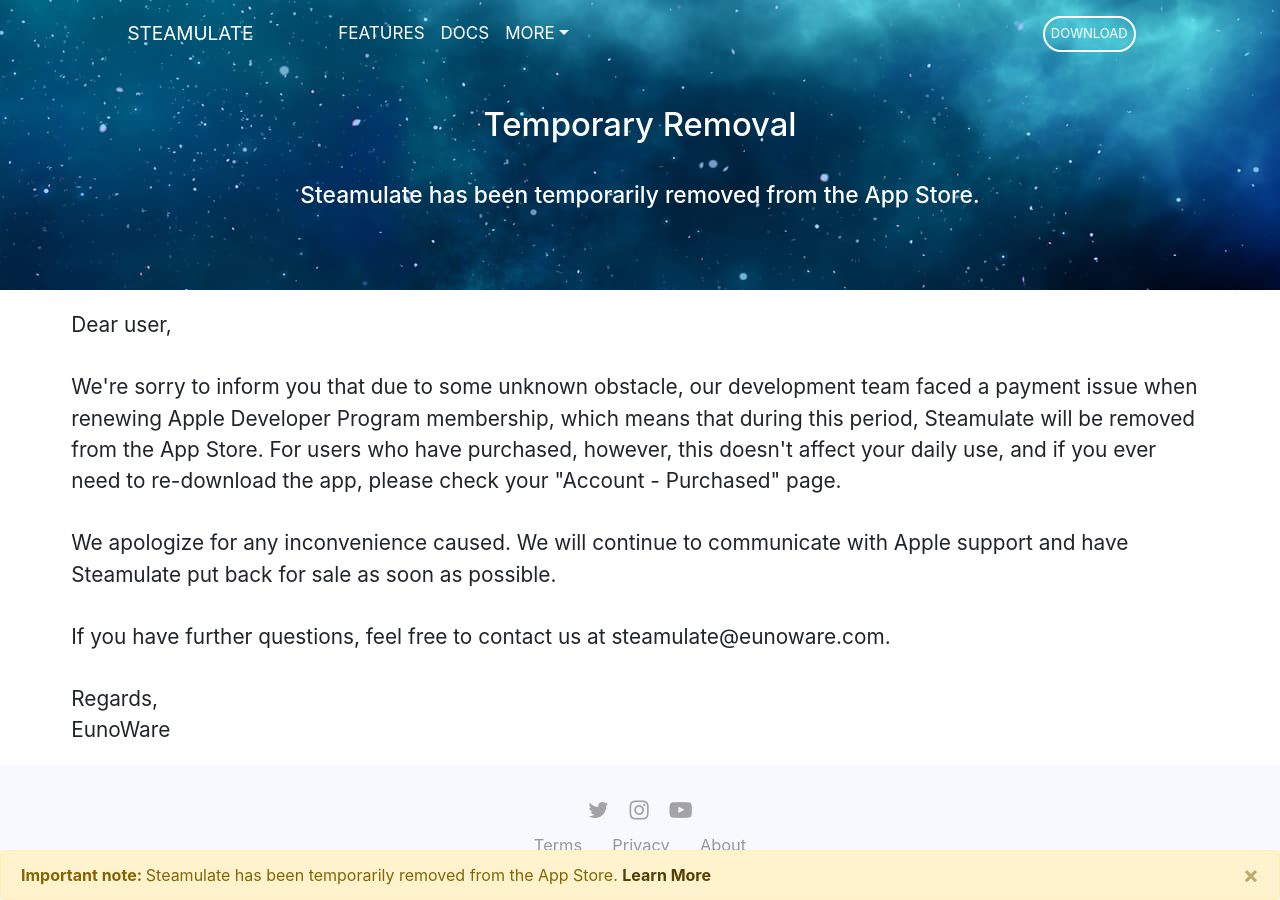
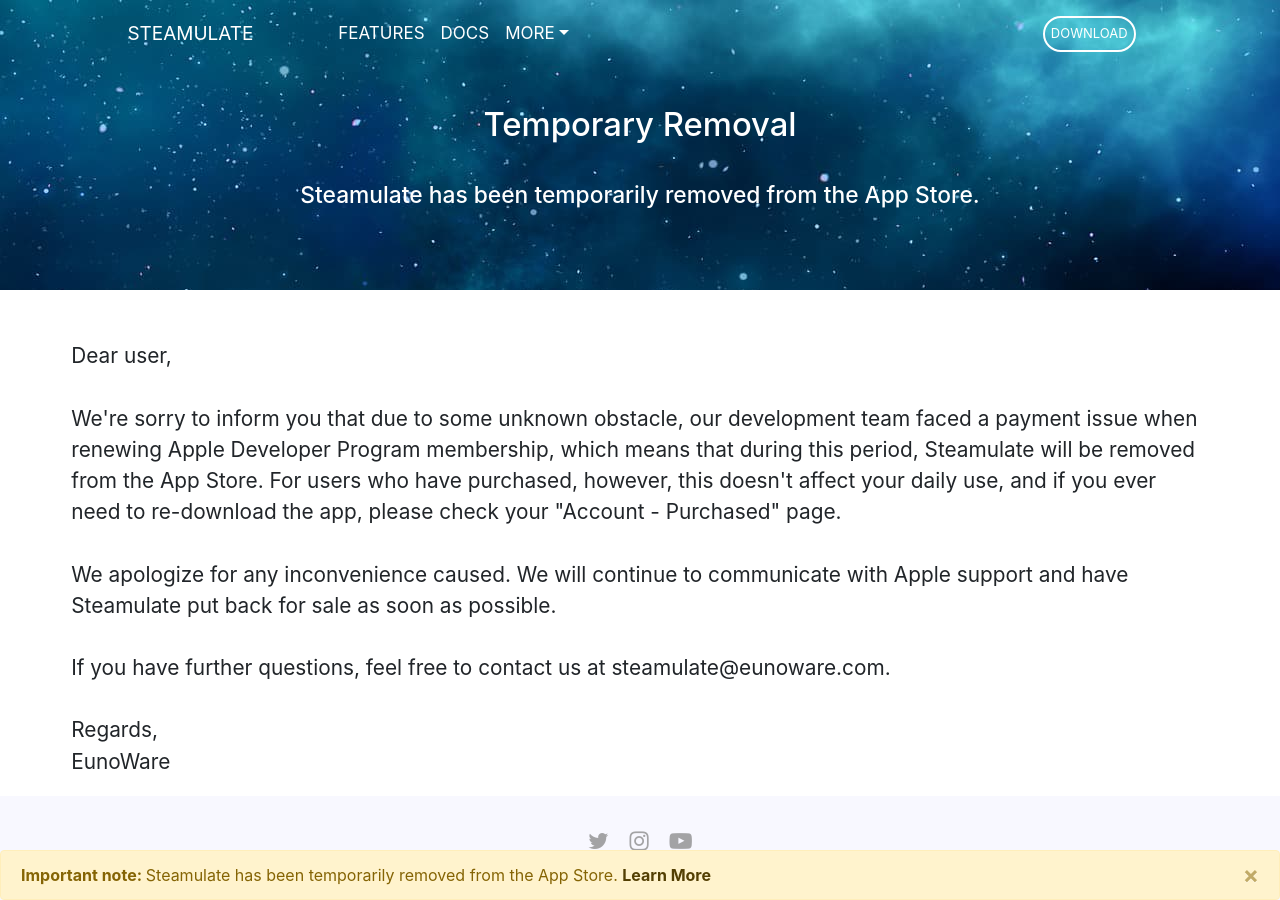
Before and after one commit to raymond-u/Steamulate-Website, a Jekyll site: the page built from removal.html, in a window 1280 px wide and 900 px high. Built offline with Jekyll 4.4.1, drawn with Linux system fonts in a browser that asks for light colours; nearby versions of some CDN libraries; comment, search, counter and statistics services are not loaded.

Commit message:
Update removal.html

```diff
--- a/removal.html
+++ b/removal.html
@@ -6,5 +6,5 @@
 permalink: /removal.html
 ---
     <section>
-            <p class="paragraph-custom">Dear user,<br><br>We're sorry to inform you that due to some unknown obstacle, our development team faced a payment issue when renewing Apple Developer Program membership, which means that during this period, Steamulate will be removed from the App Store. For users who have purchased, however, this doesn't affect your daily use, and if you ever need to re-download the app, please check your "Account - Purchased" page.<br><br>We apologize for any inconvenience caused. We will continue to communicate with Apple support and have Steamulate put back for sale as soon as possible.<br><br>If you have further questions, feel free to contact us at steamulate@eunoware.com.<br><br>Regards,<br>EunoWare</p>
+            <p class="paragraph-custom"><br>Dear user,<br><br>We're sorry to inform you that due to some unknown obstacle, our development team faced a payment issue when renewing Apple Developer Program membership, which means that during this period, Steamulate will be removed from the App Store. For users who have purchased, however, this doesn't affect your daily use, and if you ever need to re-download the app, please check your "Account - Purchased" page.<br><br>We apologize for any inconvenience caused. We will continue to communicate with Apple support and have Steamulate put back for sale as soon as possible.<br><br>If you have further questions, feel free to contact us at steamulate@eunoware.com.<br><br>Regards,<br>EunoWare</p>
     </section>
```
